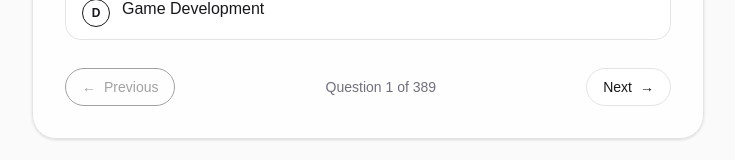
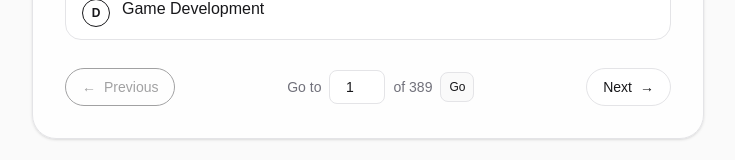
Before and after one commit to SamIron0/qaApp, a Next.js app: page / in a window 1280 px wide. Shown: the part 536-696 px from the top of the page, without its empty margins (272-1007 px from the left). Built offline with nearby package versions, Linux system fonts and the light colour scheme.

Commit message:
Add question navigation form to Home component for direct question access

```diff
--- a/app/page.tsx
+++ b/app/page.tsx
@@ -42,6 +42,17 @@ export default function Home() {
     if (index === totalQuestions - 1) return;
     setIndex((prev) => prev + 1);
     setSelectedOption(null);
+  };
+
+  const handleGoToQuestion = (e: React.FormEvent<HTMLFormElement>) => {
+    e.preventDefault();
+    const form = e.currentTarget;
+    const input = form.elements.namedItem("questionNum") as HTMLInputElement;
+    const num = parseInt(input.value, 10);
+    if (num >= 1 && num <= totalQuestions) {
+      setIndex(num - 1);
+      setSelectedOption(null);
+    }
   };
 
   const isCorrectSelection =
@@ -197,9 +208,39 @@ export default function Home() {
             <span>Previous</span>
           </button>
 
-          <div className="text-xs text-zinc-500 sm:text-sm">
-            Question {index + 1} of {totalQuestions}
-          </div>
+          <form
+            onSubmit={handleGoToQuestion}
+            className="flex items-center gap-2 text-xs sm:text-sm"
+          >
+            <label htmlFor="questionNum" className="text-zinc-500">
+              Go to
+            </label>
+            <input
+              id="questionNum"
+              name="questionNum"
+              type="number"
+              min={1}
+              max={totalQuestions}
+              defaultValue={index + 1}
+              key={index}
+              className={`w-14 rounded-lg border px-2 py-1.5 text-center text-sm font-medium focus:outline-none focus:ring-2 focus:ring-zinc-400/70 ${
+                theme === "dark"
+                  ? "border-zinc-700 bg-zinc-900 text-zinc-100"
+                  : "border-zinc-200 bg-white text-zinc-900"
+              }`}
+            />
+            <span className="text-zinc-500">of {totalQuestions}</span>
+            <button
+              type="submit"
+              className={`rounded-lg border px-2 py-1.5 text-xs font-medium transition-colors ${
+                theme === "dark"
+                  ? "border-zinc-700 bg-zinc-800 hover:bg-zinc-700"
+                  : "border-zinc-200 bg-zinc-50 hover:bg-zinc-100"
+              }`}
+            >
+              Go
+            </button>
+          </form>
 
           <button
             type="button"
```
